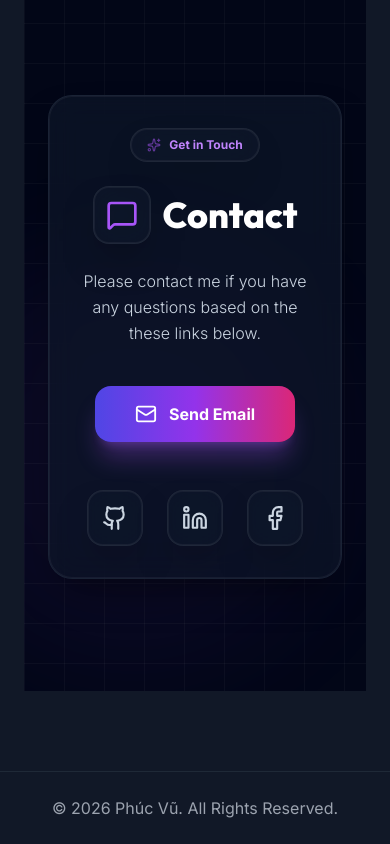
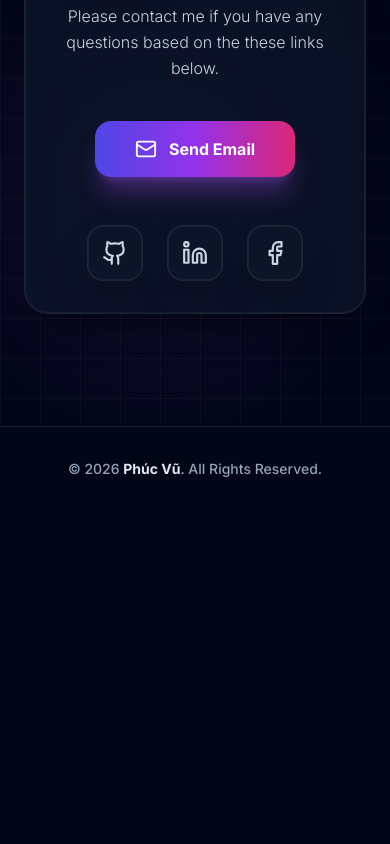
Before and after one commit to vdbphuc/react-portfolio, a React (Vite) app: page / in a window 390 px wide. Shown: the part 8868-9712 px from the top of the page. After the commit the page ends 9379 px from the top, so only its background shows below. Built offline with nearby package versions, Linux system fonts and the light colour scheme.

Commit message:
fix: resolve layout container full-bleed responsiveness across wide viewports

```diff
--- a/src/components/About.jsx
+++ b/src/components/About.jsx
@@ -3,7 +3,7 @@ import { User, Sparkles, ShieldCheck } from 'lucide-react';
 import { portfolioData } from '../data/portfolio';
 
 const About = ({ language }) => (
-    <section id="about" className="py-28 relative overflow-hidden bg-slate-50 dark:bg-slate-950 transition-colors bg-grid-pattern">
+    <section id="about" className="w-full py-28 relative overflow-hidden bg-slate-50 dark:bg-slate-950 transition-colors bg-grid-pattern">
         {/* Ambient Glow */}
         <div className="absolute top-10 left-10 w-96 h-96 bg-indigo-500/10 rounded-full blur-3xl pointer-events-none animate-pulse-glow" />
 
--- a/src/components/Certificates.jsx
+++ b/src/components/Certificates.jsx
@@ -12,7 +12,7 @@ const Certificates = ({ language }) => {
         : portfolioData.certificates.slice(0, 3);
 
     return (
-        <section id="certificates" className="py-28 relative overflow-hidden bg-slate-50 dark:bg-slate-950 transition-colors bg-grid-pattern">
+        <section id="certificates" className="w-full py-28 relative overflow-hidden bg-slate-50 dark:bg-slate-950 transition-colors bg-grid-pattern">
             {/* Ambient Glow */}
             <div className="absolute top-1/3 right-10 w-96 h-96 bg-amber-500/10 rounded-full blur-3xl pointer-events-none animate-pulse-glow" />
             <div className="absolute bottom-10 left-10 w-96 h-96 bg-indigo-500/10 rounded-full blur-3xl pointer-events-none animate-float-3d" />
--- a/src/components/Contact.jsx
+++ b/src/components/Contact.jsx
@@ -3,7 +3,7 @@ import { MessageSquare, Mail, Github, Linkedin, Facebook, Send, Sparkles } from
 import { portfolioData } from '../data/portfolio';
 
 const Contact = ({ language }) => (
-    <section id="contact" className="py-28 relative overflow-hidden bg-slate-50 dark:bg-slate-950 transition-colors bg-grid-pattern">
+    <section id="contact" className="w-full py-28 relative overflow-hidden bg-slate-50 dark:bg-slate-950 transition-colors bg-grid-pattern">
         {/* Ambient Glow */}
         <div className="absolute bottom-10 right-10 w-96 h-96 bg-purple-500/10 rounded-full blur-3xl pointer-events-none animate-pulse-glow" />
 
--- a/src/components/Footer.jsx
+++ b/src/components/Footer.jsx
@@ -1,9 +1,9 @@
 import { portfolioData } from '../data/portfolio';
 
 const Footer = ({ language }) => (
-    <footer className="border-t border-gray-200 dark:border-gray-800 mt-20">
-        <div className="container mx-auto px-6 py-6 text-center text-gray-500 dark:text-gray-400">
-            <p>&copy; {new Date().getFullYear()} {portfolioData.name}. {portfolioData.footer.rights[language]}</p>
+    <footer className="w-full border-t border-slate-200/80 dark:border-slate-800/80 bg-slate-50 dark:bg-slate-950 transition-colors">
+        <div className="max-w-6xl mx-auto px-6 py-8 text-center text-slate-500 dark:text-slate-400 text-sm font-medium">
+            <p>&copy; {new Date().getFullYear()} <span className="font-bold text-slate-800 dark:text-slate-200">{portfolioData.name}</span>. {portfolioData.footer.rights[language]}</p>
         </div>
     </footer>
 );
--- a/src/components/Hero.jsx
+++ b/src/components/Hero.jsx
@@ -5,7 +5,7 @@ import { portfolioData } from '../data/portfolio';
 import cvFile from '../CV/MY CV.pdf';
 
 const Hero = ({ onLinkClick, language }) => (
-    <section id="hero" className="relative min-h-screen flex flex-col justify-center items-center text-center overflow-hidden bg-slate-50 dark:bg-slate-950 transition-colors duration-500 pt-28 pb-16 bg-grid-pattern">
+    <section id="hero" className="w-full relative min-h-screen flex flex-col justify-center items-center text-center overflow-hidden bg-slate-50 dark:bg-slate-950 transition-colors duration-500 pt-28 pb-16 bg-grid-pattern">
         {/* 3D Floating Background Orbs */}
         <div className="absolute top-12 left-1/4 w-96 h-96 bg-indigo-500/20 rounded-full blur-3xl animate-pulse-glow pointer-events-none" />
         <div className="absolute bottom-10 right-1/4 w-96 h-96 bg-purple-500/20 rounded-full blur-3xl animate-float-delayed pointer-events-none" />
--- a/src/components/Projects.jsx
+++ b/src/components/Projects.jsx
@@ -10,7 +10,7 @@ const Projects = ({ language }) => {
         <>
         <Motion.section
             id="projects"
-            className="py-28 relative overflow-hidden bg-slate-50 dark:bg-slate-950 transition-colors bg-grid-pattern"
+            className="w-full py-28 relative overflow-hidden bg-slate-50 dark:bg-slate-950 transition-colors bg-grid-pattern"
             initial={{ opacity: 0 }}
             whileInView={{ opacity: 1 }}
             viewport={{ once: true }}
--- a/src/components/Skills.jsx
+++ b/src/components/Skills.jsx
@@ -3,7 +3,7 @@ import { Cpu, Sparkles } from 'lucide-react';
 import { portfolioData } from '../data/portfolio';
 
 const Skills = ({ language }) => (
-    <section id="skills" className="py-28 relative overflow-hidden bg-slate-50 dark:bg-slate-950 transition-colors bg-grid-pattern">
+    <section id="skills" className="w-full py-28 relative overflow-hidden bg-slate-50 dark:bg-slate-950 transition-colors bg-grid-pattern">
         {/* Ambient 3D Glow Blobs */}
         <div className="absolute top-20 right-10 w-96 h-96 bg-indigo-500/10 rounded-full blur-3xl pointer-events-none animate-pulse-glow" />
         <div className="absolute bottom-10 left-10 w-96 h-96 bg-purple-500/10 rounded-full blur-3xl pointer-events-none animate-float-3d" />
--- a/src/pages/HomePage.jsx
+++ b/src/pages/HomePage.jsx
@@ -14,7 +14,7 @@ const HomePage = ({ language }) => {
     };
 
     return (
-        <main className="container mx-auto px-6">
+        <main className="w-full flex-grow overflow-x-hidden">
             <Hero onLinkClick={handleLinkClick} language={language} />
             <About language={language} />
             <Skills language={language} />
```
